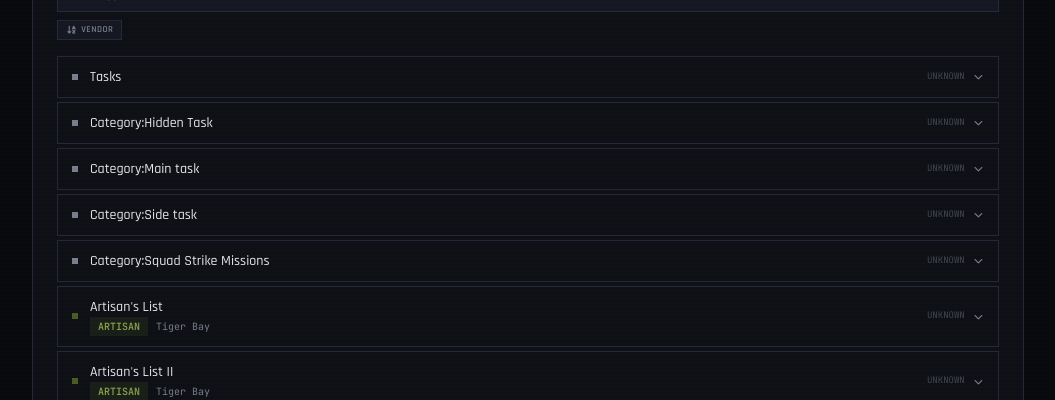
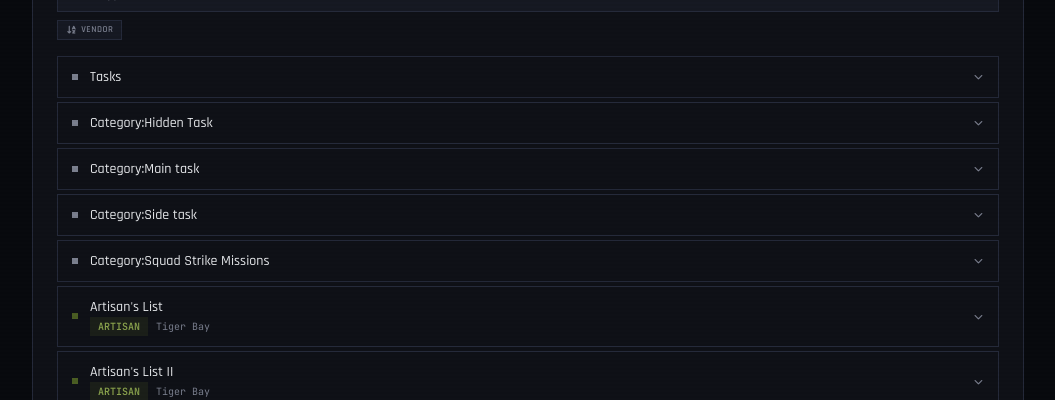
Before and after one commit to ZoniBoy00/gzw-tools, a React (Vite) app: page / in a window 1280 px wide. Both pictures are taken after a click on the button "MISSIONS". Shown: the part 400-800 px from the top of the page, without its empty margins (112-1167 px from the left). Built offline with nearby package versions, Linux system fonts and the light colour scheme.

Commit message:
fix: hide unknown mission type in Mission Finder

```diff
--- a/src/components/MissionFinder.tsx
+++ b/src/components/MissionFinder.tsx
@@ -110,7 +110,9 @@ export default function MissionFinder() {
                   </div>
                 </div>
                 <div className="flex items-center gap-2 shrink-0">
-                  <span className="text-[9px] font-mono text-text-muted/50 uppercase">{t.type}</span>
+                  {t.type && t.type !== 'unknown' && (
+                    <span className="text-[9px] font-mono text-text-muted/50 uppercase">{t.type}</span>
+                  )}
                   <i className={`fas fa-chevron-down text-[9px] text-text-muted transition-transform ${isExpanded ? 'rotate-180' : ''}`} />
                 </div>
               </button>
@@ -118,7 +120,7 @@ export default function MissionFinder() {
                 <div className="px-3.5 pb-3 border-t border-border/50 pt-2 text-xs font-mono space-y-1">
                   {t.vendor && <div><span className="text-text-muted">Vendor </span><span className="tag tag-drab text-[9px]">{t.vendor}</span></div>}
                   {t.area && <div><span className="text-text-muted">Area </span><span>{t.area}</span></div>}
-                  {t.type && <div><span className="text-text-muted">Type </span><span className="uppercase">{t.type}</span></div>}
+                  {t.type && t.type !== 'unknown' && <div><span className="text-text-muted">Type </span><span className="uppercase">{t.type}</span></div>}
                   {t.objectives && t.objectives.length > 0 && (
                     <div>
                       <span className="text-text-muted">Objectives</span>
```
